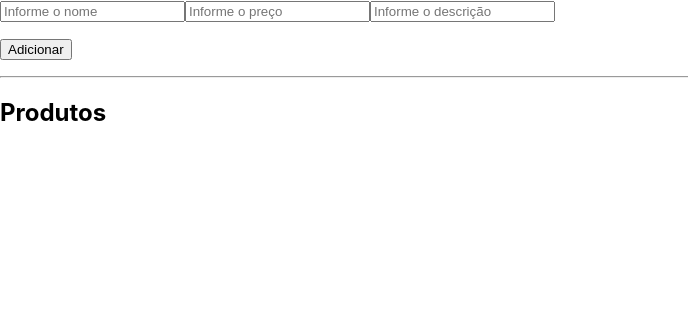
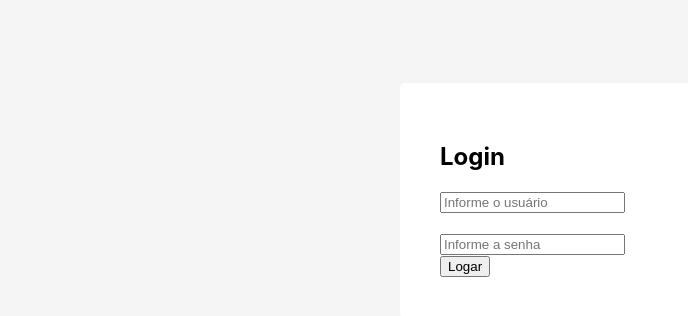
Before and after one commit to GabrielMenezesAlves/reactjs_13184, a React (Create React App) app in the folder my-app2/: page / in a window 1280 px wide. Shown: the top 316 px of the page, without its empty margins (0-688 px from the left). Built offline with nearby package versions, Linux system fonts and the light colour scheme.

Commit message:
login by prof + css

```diff
--- a/my-app2/src/index.js
+++ b/my-app2/src/index.js
@@ -3,13 +3,14 @@ import ReactDOM from 'react-dom/client';
 import './index.css';
 import reportWebVitals from './reportWebVitals';
 //import Atividade from './Atividade'
-import Produtos from './Produtos';
+//import Produtos from './Produtos';
+import Login from './login/Login';
 
 const root = ReactDOM.createRoot(document.getElementById('root'));
 
 root.render(
   <div>
-    <Produtos></Produtos>
+    <Login></Login>
   </div>
 )
 
--- /dev/null
+++ b/my-app2/src/login/Login.css
@@ -0,0 +1,18 @@
+
+.container {
+    display: flex;
+    justify-content: center;
+    align-items: center;
+    height: 50vh;
+    background-color: #f5f5f5;
+}
+.login-box {
+    background-color: #fff;
+    padding: 40px;
+    border-radius: 5px;
+    width: 100%;
+    max-width: 400px;
+}
+.input-group {
+    margin-top: 20px;
+}
--- /dev/null
+++ b/my-app2/src/login/Login.js
@@ -0,0 +1,75 @@
+
+import React, { useState, useEffect } from "react";
+import './Login.css'
+
+
+
+function Login() {
+    const [login, setLogin] = useState("")
+    const [senha, setSenha] = useState("")
+
+
+    useEffect(() => {
+        console.log("Componente carregado!")
+
+        const usuarios = [
+            { login: "admin", senha: "123" },
+            { login: "ana", senha: "456" }
+        ]
+
+        localStorage.setItem("usuarios", JSON.stringify(usuarios))
+
+    }, [])
+
+    //const estilo = {
+    //    container: {
+    //        backgroundColor: "#EB855E"
+    //    },
+    //    item:{
+    //        backgroundColor: "#252525"
+    //    }
+    //}
+
+
+    const logar = () => {
+        const usuarios = JSON.parse(localStorage.getItem("usuarios"))
+
+        const usuario = usuarios.find((usuario) => usuario.login === login && usuario.senha === senha)
+
+        if (usuario) {
+            alert("Login válido!")
+        }
+        else {
+            alert("Usuário/senha inválidos!")
+        }
+    }
+
+    return (
+        <div className="container" >
+            <div className="login-box">
+                <h2>Login</h2>
+                <div className="input-group">
+                    <input
+                        type="text"
+                        placeholder="Informe o usuário"
+                        value={login}
+                        onChange={(e) => setLogin(e.target.value)}>
+                    </input>
+                </div>
+                <div className="input-group">
+                    <input
+                        type="password"
+                        placeholder="Informe a senha"
+                        value={senha}
+                        onChange={(e) => setSenha(e.target.value)}>
+                    </input>
+                </div>
+                <button onClick={logar}>Logar</button>
+            </div>
+        </div>
+
+    )
+
+}
+
+export default Login;
```
Also changed, not shown: my-app2/lab03.txt (added).
